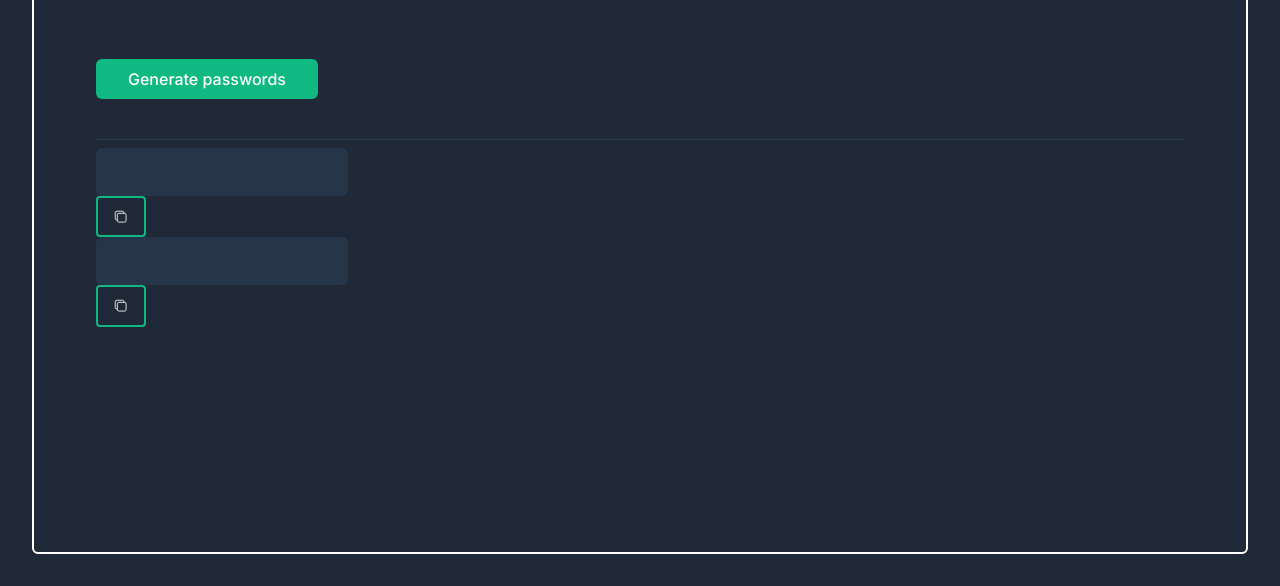
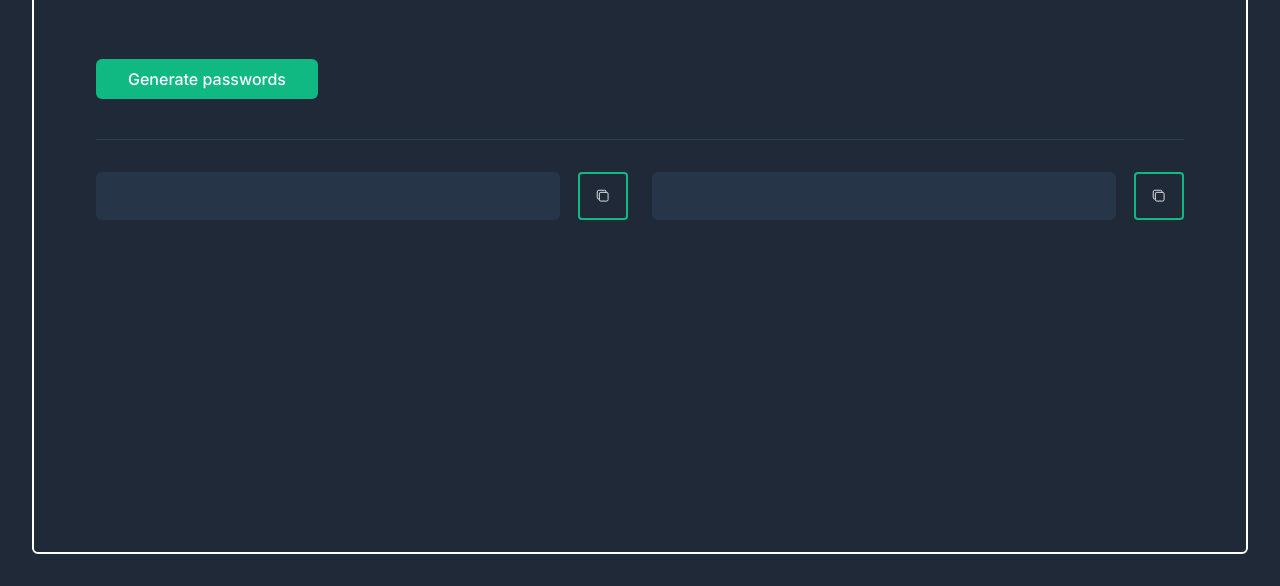
Before and after one commit to yudonoodles/generate-password, a plain HTML site: page index.html in a window 1280 px wide. Shown: the part 214-800 px from the top of the page. Drawn offline with nearby package versions, Linux system fonts and the light colour scheme; a web font is replaced by a local one.

Commit message:
Renaming classes

```diff
--- a/index.html
+++ b/index.html
@@ -1,4 +1,7 @@
 <html>
+
+    <!-- Google fonts: Inter & Karla -->
+
     <head>
         <link rel="stylesheet" href="index.css">
         <link rel="preconnect" href="https://fonts.googleapis.com">
@@ -6,23 +9,40 @@
         <link href="https://fonts.googleapis.com/css2?family=Karla:ital,wght@0,200..800;1,200..800&family=Playwrite+CU:wght@100..400&display=swap" rel="stylesheet">
         <link href="https://fonts.googleapis.com/css2?family=Inter:ital,opsz,wght@0,14..32,100..900;1,14..32,100..900&family=Karla:ital,wght@0,200..800;1,200..800&family=Playwrite+CU:wght@100..400&display=swap" rel="stylesheet">
     </head>
+
     <body>
         <h1>Generate a <span id="textcolor">random password</span></h1>
         <p>Never use an insecure password again.</p>
+
+    <!-- Main CTA -->
+
         <button id ="genpassword" onclick="genPassword()">Generate passwords</button>
         <hr>
-        <div id="card">
-            <div class="password-box" id="box1"></div>
-            <button id="copy" onClick="copyText()">
-                <ion-icon name="copy-outline"></ion-icon>
-            </button>
-            <div class="password-box" id="box2"></div>
-            <button id="copy" onClick="copyText()">
-                <ion-icon name="copy-outline"></ion-icon>
-            </button>
+
+    <!-- Where password shows up -->
+
+        <div id="container">
+            <div class="password-button">
+                <div class="password-box" id="box1">
+                </div>
+                <button id="copy" onClick="copyText()"><ion-icon name="copy-outline"></ion-icon>
+                </button>
+            </div>
+            <div class="password-button">
+                <div class="password-box" id="box2">
+                </div>
+                <button id="copy" onClick="copyText()"><ion-icon name="copy-outline"></ion-icon>
+                </button>
+            </div>
         </div>
+
+    <!-- scripts below -->
+
         <script src="index.js"></script>
+
+    <!-- Importing ion icons library -->
+
         <script type="module" src="https://unpkg.com/ionicons@7.1.0/dist/ionicons/ionicons.esm.js"></script>
-<script nomodule src="https://unpkg.com/ionicons@7.1.0/dist/ionicons/ionicons.js"></script>
+        <script nomodule src="https://unpkg.com/ionicons@7.1.0/dist/ionicons/ionicons.js"></script>
     </body>
 </html>
```
